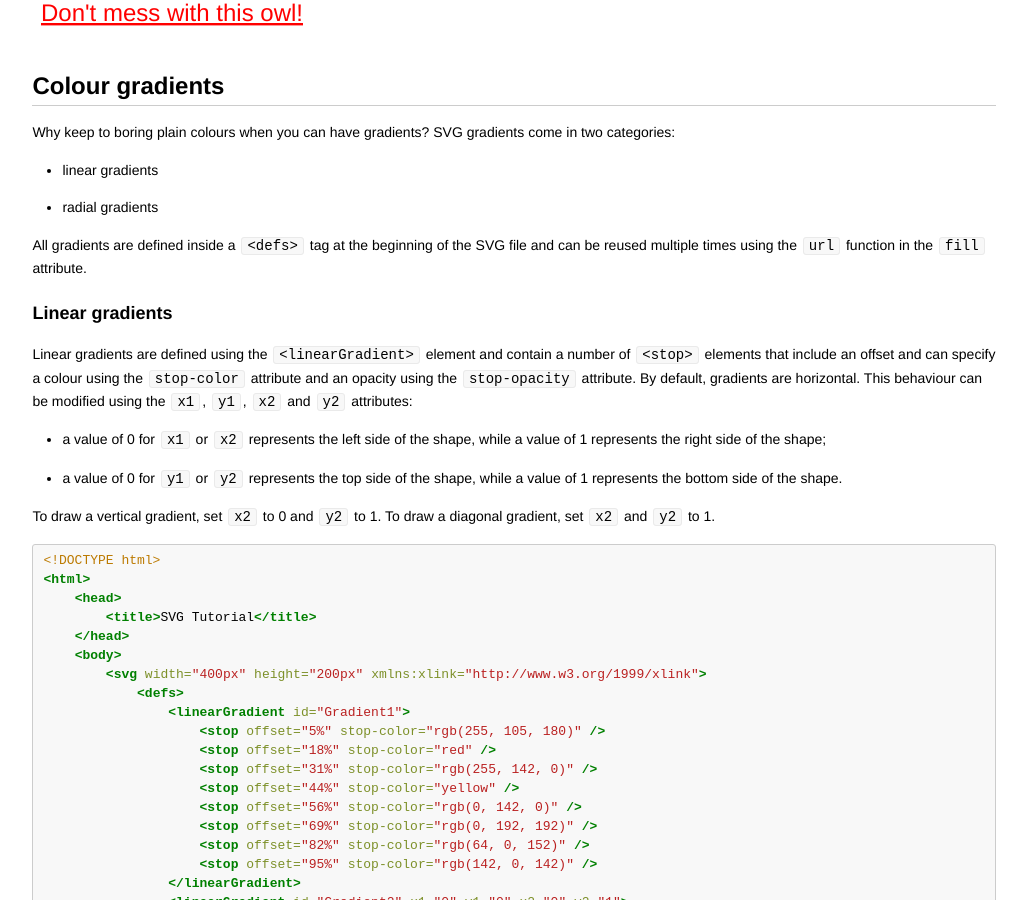
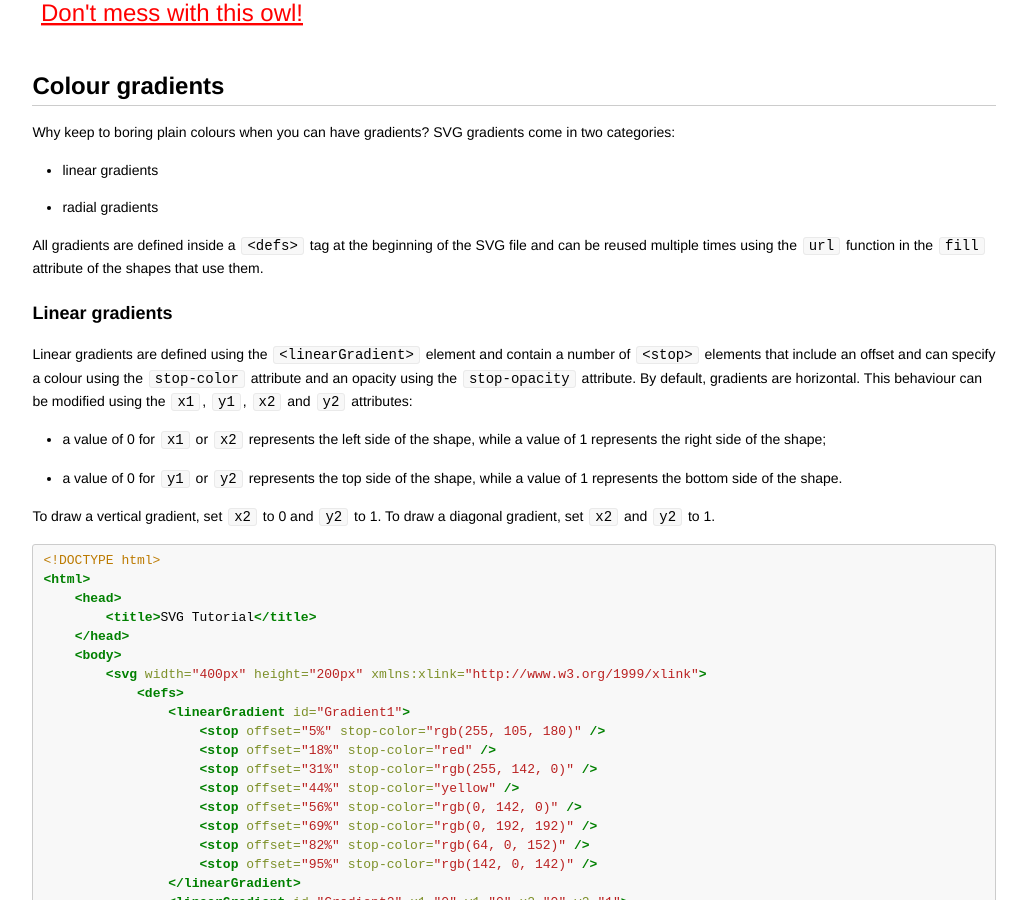
Before and after one commit to codebar/tutorials, a Jekyll site: the page built from svg/lesson4/tutorial.md, in a window 1280 px wide and 900 px high, scrolled down 2133 px. Shown: the whole window, without its empty margins (126-1153 px from the left). Built offline with Jekyll 4.4.1, drawn with Linux system fonts in a browser that asks for light colours.

Commit message:
Minor phrasing fix

```diff
--- a/svg/lesson4/tutorial.md
+++ b/svg/lesson4/tutorial.md
@@ -116,7 +116,7 @@ come in two categories:
 
 All gradients are defined inside a `<defs>` tag at the beginning of the SVG
 file and can be reused multiple times using the `url` function in the `fill`
-attribute.
+attribute of the shapes that use them.
 
 ### Linear gradients
 
```
